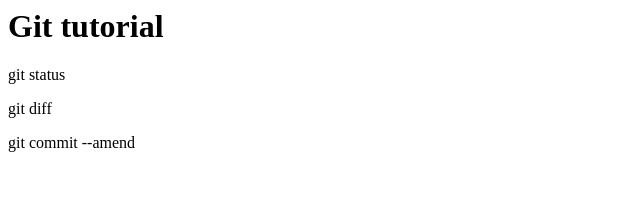
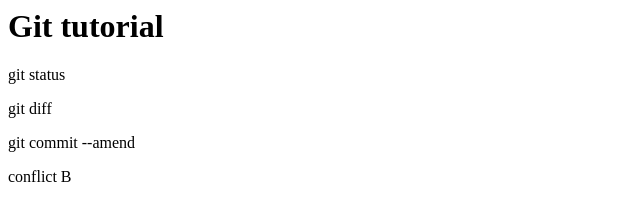
Before and after one commit to github123412341234/git_tutorial, a plain HTML site: page index.html in a window 1280 px wide. Shown: the full height of the page, 0-640 px from the left. Drawn offline with Linux system fonts and the light colour scheme.

Commit message:
conflict

```diff
--- a/index.html
+++ b/index.html
@@ -2,3 +2,4 @@
 <p>git status</p>
 <p>git diff</p>
 <p>git commit --amend</p>
+<p>conflict B</p>
```
